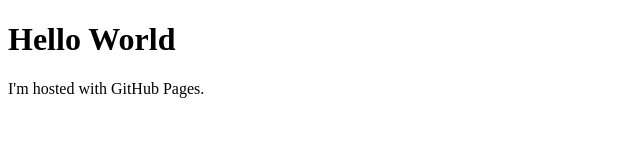
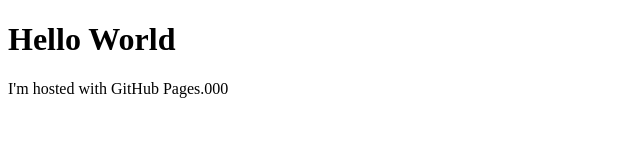
Before and after one commit to sasidhar999/sasidhar.github.io, a plain HTML site: page index.html in a window 1280 px wide. Shown: the full height of the page, 0-640 px from the left. Drawn offline with Linux system fonts and the light colour scheme.

Commit message:
Update index.html

```diff
--- a/index.html
+++ b/index.html
@@ -2,6 +2,6 @@
 <html>
 <body>
 <h1>Hello World</h1>
-<p>I'm hosted with GitHub Pages.</p>
+<p>I'm hosted with GitHub Pages.000</p>
 </body>
 </html>
```
